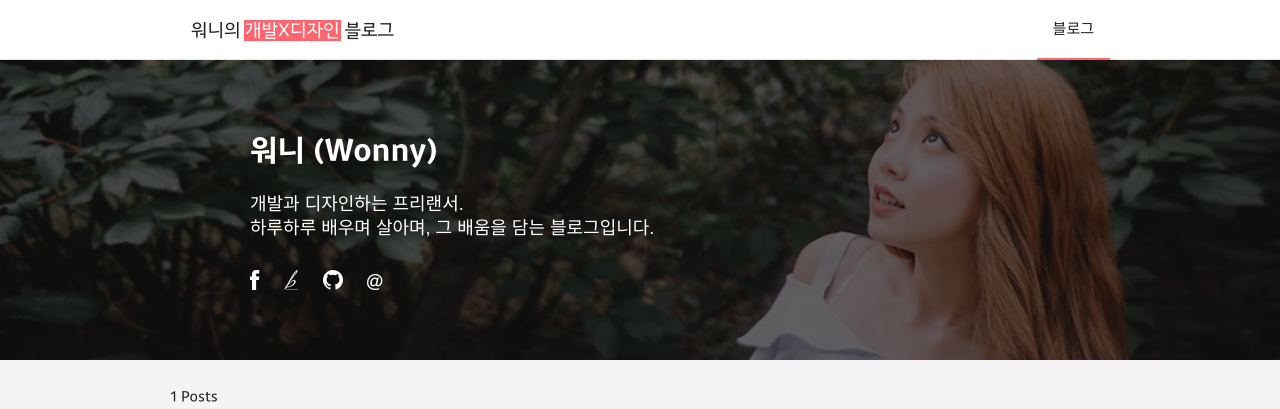
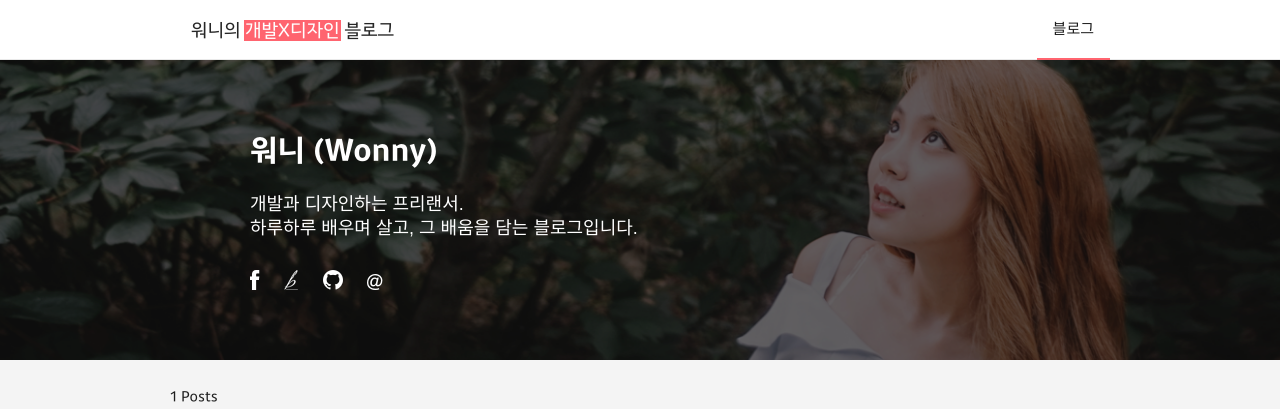
Before and after one commit to uyu423/heelog.github.io, a Jekyll site: the page built from index.html, in a window 1280 px wide. Shown: the top 409 px of the page. Built offline with Jekyll 4.4.1, drawn with Linux system fonts in a browser that asks for light colours.

Commit message:
edit description

```diff
--- a/_config.yml
+++ b/_config.yml
@@ -2,7 +2,7 @@ title: 워니의 개발X디자인 블로그
 name: 워니 (Wonny)
 description: |
   개발과 디자인하는 프리랜서.
-  하루하루 배우며 살아며, 그 배움을 담는 블로그입니다.
+  하루하루 배우며 살고, 그 배움을 담는 블로그입니다.
 email: hee072794@naver.com
 facebook: hee072794
 github: heelog
```
